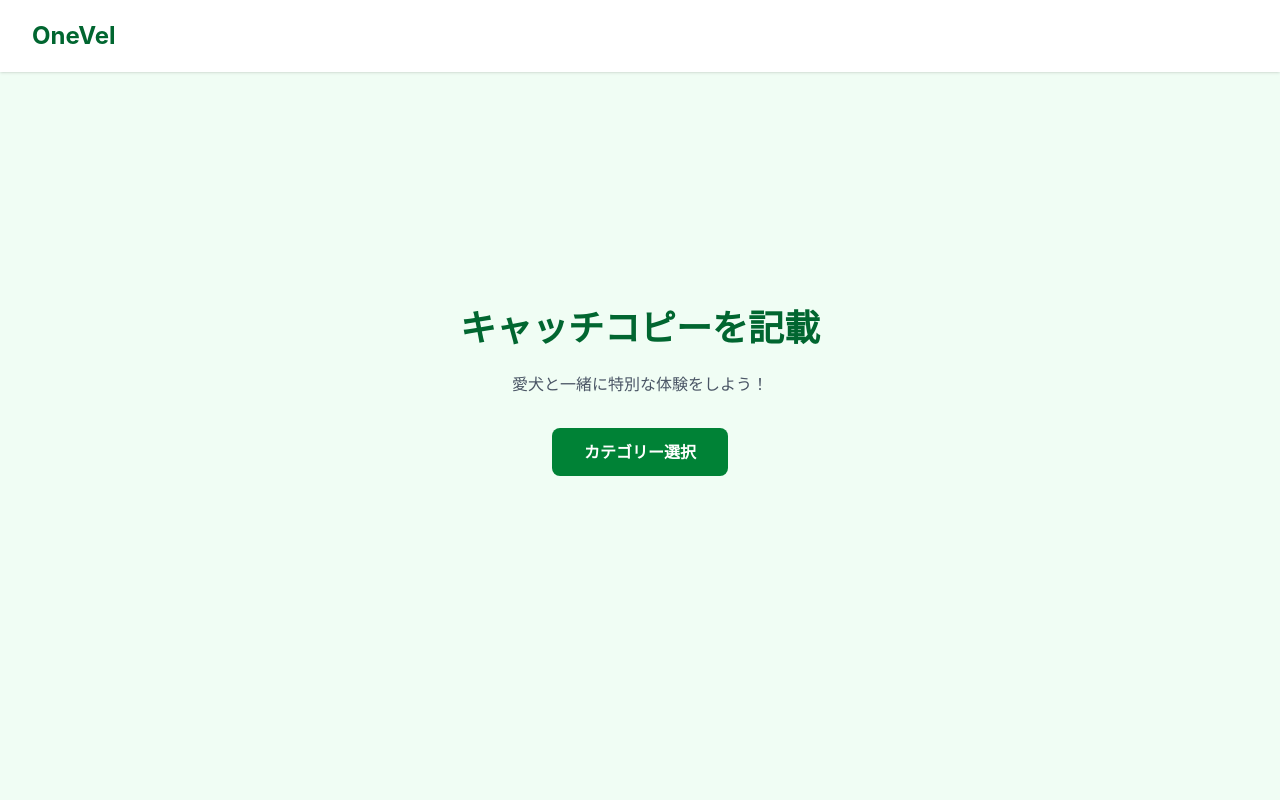
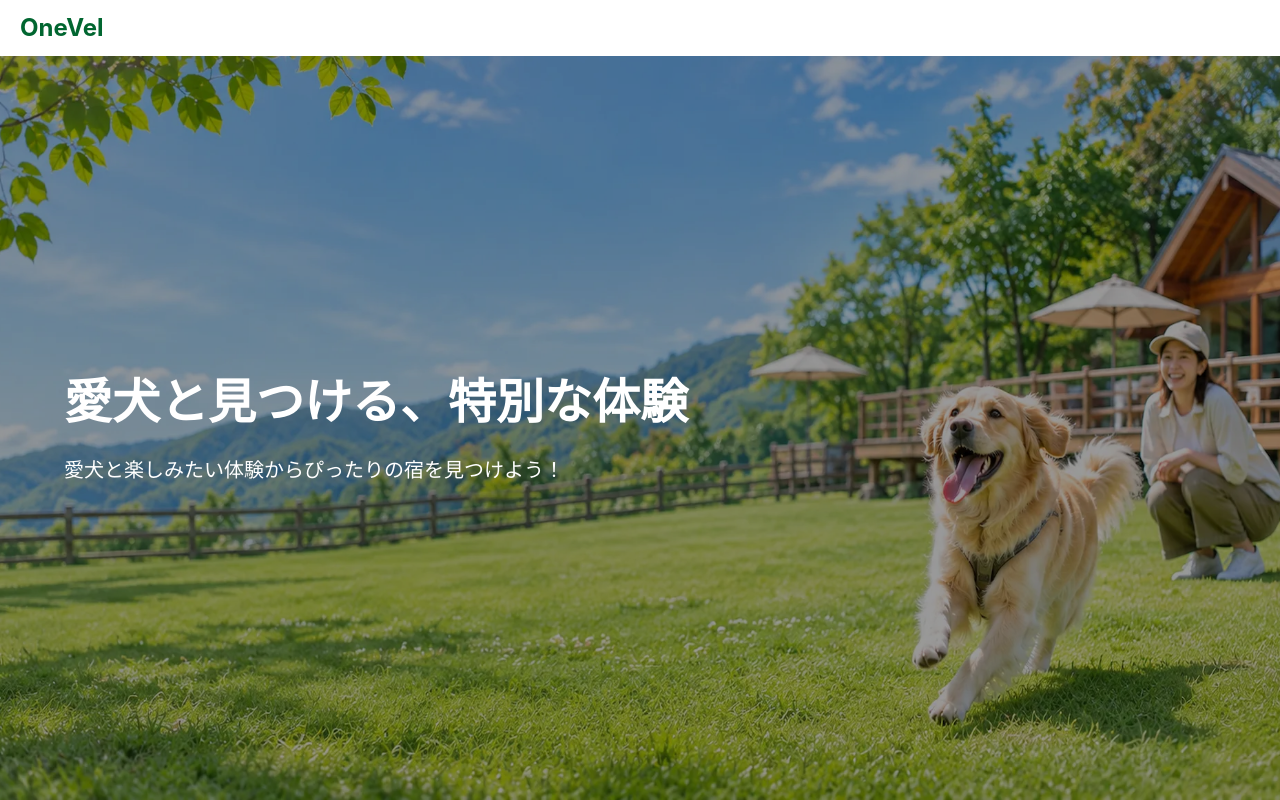
Before and after one commit to yukiiwa121/onevel, a React (Vite) app in the folder frontend/: page / in a window 1280 px wide. Built offline with nearby package versions, Linux system fonts and the light colour scheme.

Commit message:
背景画像設定

```diff
--- a/frontend/src/components/home/HeroSection.tsx
+++ b/frontend/src/components/home/HeroSection.tsx
@@ -1,12 +1,21 @@
 function HeroSection() {
     return (
-        <section className="relative flex min-h-[600px] items-center justify-center bg-green-100 px-4">
-            <div className="text-center">
-                <h1 className="mb-6 text-4xl font -bold text-green-800 md:text-5xl">
-                    愛犬と見るける、特別な体験
+        <section
+          className="relative flex flex-1 items-center bg-cover bg-center px-6 py-16 md:px-16"
+          style={{
+            backgroundImage: "url('/images/Onevel-toppage.webp')",
+          }}
+         >
+            {/* 文字を見やすく(暗いオーバーレイ)*/}
+            <div className="absolute inset-0 bg-black/40" />
+
+            {/* キャッチコピー　*/}
+            <div className="relative z-10 max-w-2xl text-white">
+                <h1 className="mb-6 text-4xl font-bold leading-tight md:text-5xl">
+                    愛犬と見つける、特別な体験
                 </h1>
 
-                <p className="text-lg text-gray-700">
+                <p className="text-lg md:text-xl">
                     愛犬と楽しみたい体験からぴったりの宿を見つけよう！
                 </p>
             </div>
--- a/frontend/src/pages/HomePage.tsx
+++ b/frontend/src/pages/HomePage.tsx
@@ -1,30 +1,18 @@
 import { Link } from 'react-router'
+import HeroSection from '../components/home/HeroSection'
 
 function HomePage() {
  return (
-    <div className="min-h-screen bg-green-50">
-        <header className="bg-white px-8 py-5 shadow-sm">
+    <div className="flex min-h-svh flex-col bg-green-50">
+        <header className="bg-white px-5 py-3 shadow-sm">
             <Link to="/" className="text-2xl font-bold text-green-800">
               OneVel
             </Link>
         </header>
 
-      <main className="flex min-h-[80vh] flex-col items-center justify-center px-4">
-          <h1 className="mb-6 text-center text-4xl font-bold text-green-800">
-             キャッチコピーを記載
-          </h1>
-
-          <p className="mb-8 text-center text-gray-600">
-              愛犬と一緒に特別な体験をしよう！
-          </p>
-
-         <Link
-              to="/hotels"
-              className="rounded-lg bg-green-700 px-8 py-3 font-semibold text-white hover:bg-green-800"
-              >
-             カテゴリー選択
-         </Link>
-       </main>
+        <main className="flex flex-1 flex-col">
+          <HeroSection />
+        </main>
     </div>
   )
 }
```
Also changed, not shown: frontend/public/images/Onevel-toppage.webp (added), 1 other file (tests, documents, lock files or other folders).
